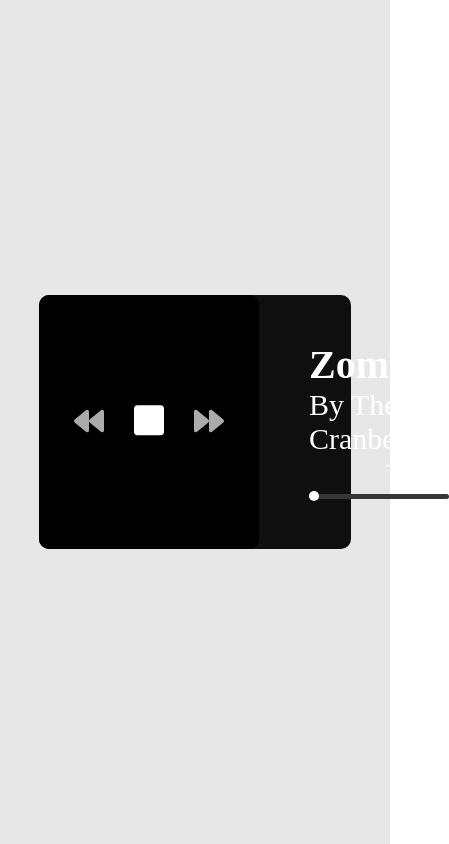
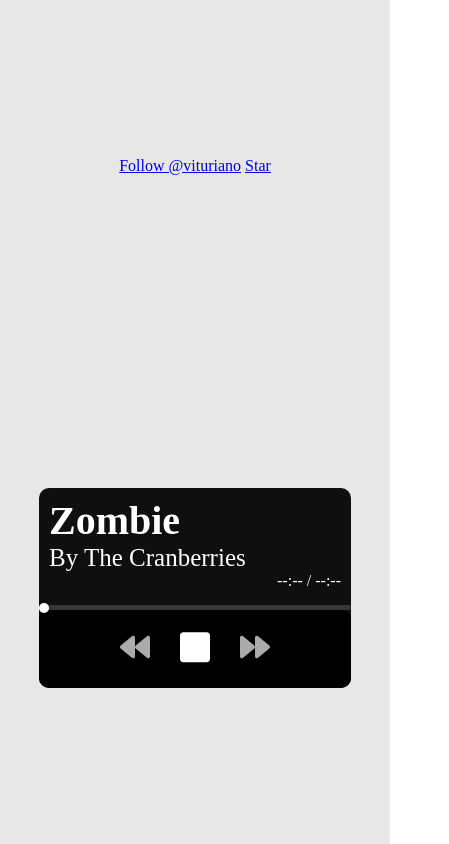
Before and after one commit to Vituriano/Zombie.js, a plain HTML site: page index.html in a window 390 px wide. Shown: the whole page, 449 px wide, since content can reach past the window. Drawn offline with Linux system fonts and the light colour scheme.

Commit message:
Resposividade

```diff
--- a/index.html
+++ b/index.html
@@ -11,6 +11,17 @@
 
 <body>
   <div class="container">
+    <div class="btn-git">
+      <!-- Place this tag where you want the button to render. -->
+      <a class="github-button" href="https://github.com/vituriano"
+        data-color-scheme="no-preference: dark; light: dark; dark: dark;" data-size="large"
+        aria-label="Follow @vituriano on GitHub">Follow @vituriano</a>
+
+      <!-- Place this tag where you want the button to render. -->
+      <a class="github-button" href="https://github.com/vituriano/zombieJs"
+        data-color-scheme="no-preference: dark; light: dark; dark: dark;" data-size="large" data-show-count="true"
+        aria-label="Star vituriano/zombieJs on GitHub">Star</a>
+    </div>
     <div class="player" id="zombie">
       <audio src="Zombie.m4a"></audio>
       <div class="controls">
@@ -65,5 +76,6 @@
   </div>
   <script src="index.js"></script>
 </body>
-
+<!-- Place this tag in your head or just before your close body tag. -->
+<script async defer src="https://buttons.github.io/buttons.js"></script>
 </html>
--- a/index.js
+++ b/index.js
@@ -41,7 +41,7 @@ class Player {
       } = this.audio
       this.barCurrent.style.width = `${(currentTime / duration) * 100}%`
       this.ball.style.marginLeft = `${(currentTime / duration) * 100}%`
-      this.time.innerHTML = `${Math.floor(currentTime/60)}:${Math.floor(currentTime%60)} / ${Math.floor(duration/60)}:${Math.floor(duration%60)}`;
+      this.time.innerHTML = `${Math.floor(currentTime/60)}:${Math.floor(currentTime%60)} / ${Math.floor(duration  /60)}:${Math.floor(duration%60)}`;
     })
 
     this.bar.addEventListener('click', () => {
--- a/style.css
+++ b/style.css
@@ -54,7 +54,7 @@ svg {
 }
 
 .box h3 {
-  font-size: 30px;
+  font-size: 25px;
   font-weight: 50;
   color: #fff;
 }
@@ -96,12 +96,12 @@ button {
   bottom: 0;
 }
 
-.content{
+.content {
   display: flex;
   flex-direction: row;
 }
 
-.ball{
+.ball {
   background: rgb(255, 255, 255);
   width: 10px;
   height: 10px;
@@ -116,7 +116,64 @@ button {
   display: none;
 }
 
-.time{
+.time {
   color: white;
   text-align: right;
 }
+
+@media(max-width: 600px) {
+  .player {
+    border-radius: 10px;
+    position: relative;
+    display: flex;
+    flex-direction: column-reverse;
+    width: 95vw;
+    height: 200px;
+    background: rgb(15, 15, 15);
+  }
+
+  .box {
+    margin: 0px;
+    padding: 20px 0;
+    margin-top: 0px;
+    display: flex;
+  }
+
+  .box h1 {
+    margin-left: 10px;
+  }
+
+  .box h3 {
+    margin-left: 10px;
+  }
+
+  .time {
+    margin-right: 10px;
+  }
+
+  .bar {
+    width: 100%;
+    height: 5px;
+    background: rgb(54, 54, 54);
+    border-radius: 40px;
+    position: absolute;
+    bottom: 0;
+  }
+
+  .progressBar {
+    width: 100%;
+    height: 5px;
+    cursor: pointer;
+    border-radius: 40px;
+    position: absolute;
+    bottom: 0;
+  }
+
+}
+
+@media(max-width: 1366px) {
+  .player {
+    width: 80vw;
+    height: 200px;
+  }
+}
```
